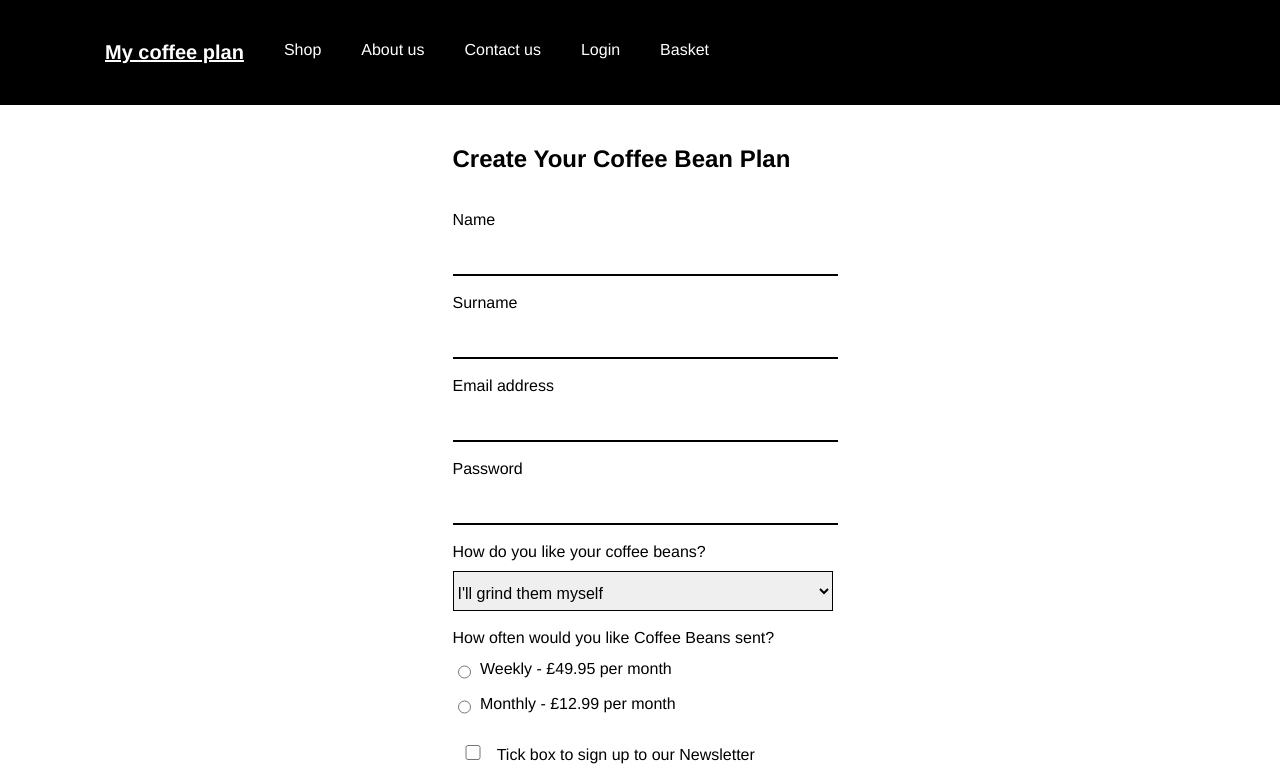
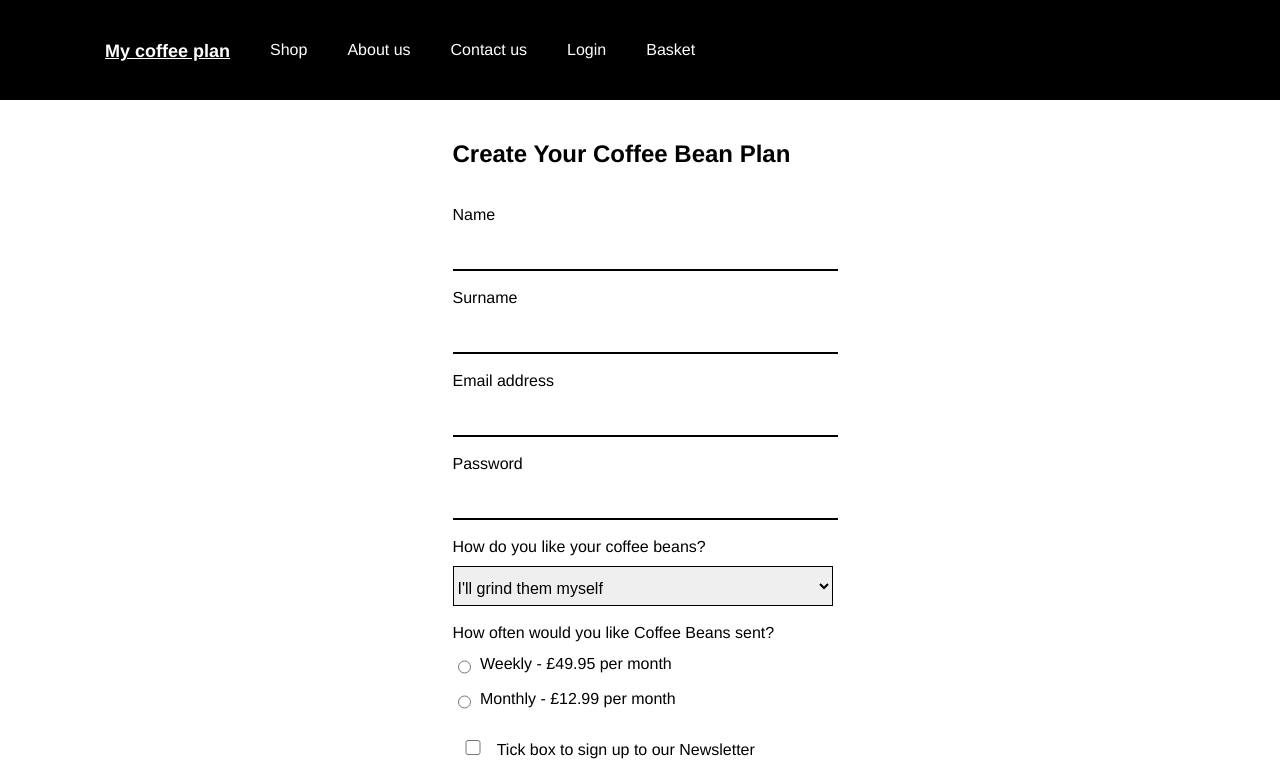
Before and after one commit to WayneKopman/milestone-i-ii, a plain HTML site: page index.html in a window 1280 px wide. In both pictures the pointer is over the link "My coffee plan". Shown: the top 775 px of the page. Drawn offline with Linux system fonts and the light colour scheme.

```diff
--- a/stylesheet.css
+++ b/stylesheet.css
@@ -10,6 +10,7 @@
 
 nav {
   display: flex;
+  height: 100px;
   background-color: #000000;
   border-width: 0px;
   margin: 0px;
@@ -23,7 +24,7 @@
 }
 .navstate a:hover {
   font-family: helvetica;
-  font-size: 20px;
+  font-size: 18px;
   font-weight: bold;
   text-decoration: underline;
   transition: 0.3s font-size linear;
```
Also changed, not shown: index.html (line endings or trailing spaces).
